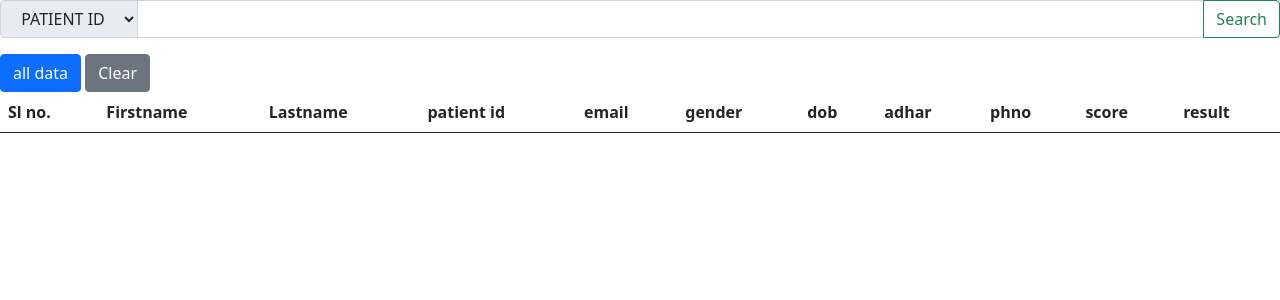
After one commit to snaik4398/pyhton_ncd_mysql, a Flask app: page /searchpage in a window 1280 px wide. The commit adds this page. Shown: the top 300 px of the page. Run offline with Flask 2, Linux system fonts and the light colour scheme; lists and menus that the app fills with data are empty; some libraries are stand-ins or nearby versions.

Commit message:
searchbutton added and frontpage

```diff
--- a/app.py
+++ b/app.py
@@ -24,7 +24,17 @@ mysql = MySQL(app)
 
 @app.route('/')
 def welcome():
+    return render_template('initial.html')
+
+@app.route('/signuppage')
+def signuppage():
     return render_template('signup.html')
+
+
+
+@app.route('/searchpage')
+def searchpage():
+    return render_template('searchpage.html')
 
 
 # when we tap to the back button it will go to the index.html page
@@ -130,6 +140,10 @@ def signup():
     if request.method == 'POST':
         pat_id= str(randomPat_id(14))
         name1 = request.form['fname']
+        fname=name1
+        lname=request.form['lname']
+
+        # merging firstname and last name
         name1 += " "
         name1 += request.form['lname']
 
@@ -143,25 +157,27 @@ def signup():
     cursor = mysql.connection.cursor(MySQLdb.cursors.DictCursor)
     # cursor.execute('SELECT * FROM accounts WHERE username = % s', (username, ))
     # account = cursor.fetchone()
+
 # mysql> desc pat_info;
 # +------------+--------------+------+-----+---------+-------+
 # | Field      | Type         | Null | Key | Default | Extra |
 # +------------+--------------+------+-----+---------+-------+
 # | id         | varchar(14)  | NO   | PRI | NULL    |       |
-# | patname    | varchar(50)  | NO   |     | NULL    |       |
+# | fname      | varchar(50)  | NO   |     | NULL    |       |
+# | lname      | varchar(50)  | NO   |     | NULL    |       |
 # | email      | varchar(100) | NO   |     | NULL    |       |
 # | gender     | varchar(100) | NO   |     | NULL    |       |
 # | dob        | varchar(100) | NO   |     | NULL    |       |
 # | adhar      | varchar(100) | NO   |     | NULL    |       |
 # | phno       | varchar(100) | NO   |     | NULL    |       |
 # | postalcode | varchar(100) | NO   |     | NULL    |       |
-# | score         | varchar(100) | NO   |     | NULL    |       |
-# | result        | varchar(100) | NO   |     | NULL    |       |
+# | score      | varchar(100) | NO   |     | NULL    |       |
+# | result     | varchar(100) | NO   |     | NULL    |       |
 # +------------+--------------+------+-----+---------+-------+
-# 10 rows in set (0.00 sec)
+# 11 rows in set (0.00 sec)
 
-    cursor.execute('INSERT INTO pat_info VALUES (% s, % s, % s, % s, % s, % s, % s, % s,% s,% s)',
-                   (pat_id,name1, email1, gen1, dob, adhar, phno, pin, sc, res ))
+    cursor.execute('INSERT INTO pat_info VALUES (% s, % s, % s, % s, % s, % s, % s, % s, % s,% s,% s)',
+                   (pat_id,fname,lname, email1, gen1, dob, adhar, phno, pin, sc, res ))
     mysql.connection.commit()
     msg = 'You have successfully registered !'
 # calling a normal pyhton function to store the  fetching email value (from the form that is created in the signup page) and in that funcion we assign to a global variable email
@@ -175,24 +191,13 @@ def signup():
     # creating a dictionary in pyhton to store it in mongo db as it is similar to jason format so it wll wasy to store in this way
     # also dictionary is mutable so we can change the stored value
 
-# code for mongo db
-#     patient_info_dictionary={
-#         'name':name1,
-#         'gender':gen1,
-#         'date_of_birth':dob,
-#         'email_id':email1,
-#         'pincode':pin,
-#         'phno':phno,
-#         'Adhar number':adhar
-#     }
-# ^^^^^^^^^^^^^^^^^^^^^^^^^^^^^^^^^^^^^^^^^^^^^^^^^^^^^^^^^^^^^^^^^^^^^^^^^^
-    # checking the global email variable is initiated or not by by printing it in console
+   # checking the global email variable is initiated or not by by printing it in console
 
 # -----------------------------------------------------------------------------------------
 # code for mongo db
     # collections.insert_one(patient_info_dictionary)
 # -----------------------------------------------------------------------------------------
-    return render_template('index.html',id=pat_id, nm=name1, gen=gen1, pin=pin, dob=dob, email=email1,msg=msg)
+    return render_template('table.html',id=pat_id, nm=name1, gen=gen1, pin=pin, dob=dob, email=email1,msg=msg)
 
 
 # after pressing the submit button in the index.html page  app.route(/submit ) is going to executed
@@ -202,10 +207,13 @@ def submit():
     total_score = 0
     # mail=email
     c = 0
+    a1=-1
 
     if request.method == 'POST':
+
+
         a1 = int(request.form['age'])
-        if (a1 > 3 or a1 < 0):
+        if (a1 > 3 or a1 < 0 or a1 == -1 ):
             return redirect(url_for('fail', s="invalid input"))
         p2 = int(request.form['2pp'])
         if (p2 > 2 or p2 < 0):
@@ -229,12 +237,64 @@ def submit():
     return redirect(url_for('success', score=total_score))
 
 
+#  id         | varchar(14)  | NO   | PRI | NULL    |       |
+# | fname      | varchar(50)  | NO   |     | NULL    |       |
+# | lname
+
+@app.route('/search', methods=['POST', 'GET'])
+def search():
+    if request.method == 'POST':
+        pdata=(request.form['primary_key']).lower()
+        idata=(request.form['inp']).lower()
+        print(pdata)
+        print(idata)
+        # if pdata=""
+
+        # l=list()
+        cursor = mysql.connection.cursor(MySQLdb.cursors.DictCursor)
+        # cursor.execute('SELECT * from pat_info WHERE id LIKE %s or lname LIKE %s or fname LIKE  %s ',(pdata,pdata,pdata))
+        cursor.execute("SELECT * from pat_info WHERE id LIKE '%"+pdata+"' or lname LIKE '%"+pdata+"' or fname LIKE '%"+pdata+"'; ")
+        cursor.execute("SELECT * from pat_info WHERE id LIKE '%"+pdata+"' or lname LIKE '%"+pdata+"' or fname LIKE '%"+pdata+"'; ")
+        result=list(cursor.fetchall())
+        return render_template('searchpage.html',parent_list=result)
+
+@app.route('/all_data', methods=['POST', 'GET'])
+def all_data():
+    if request.method == 'POST':
+        cursor = mysql.connection.cursor(MySQLdb.cursors.DictCursor)
+        cursor.execute('SELECT * FROM pat_info')
+        result=list(cursor.fetchall())
+        print("heelo")
+        print(result)
+        print(type(result))
+        print(result[0]['id'])
+
+        return render_template('searchpage.html',parent_list=result)
+    # if(len(pid)>0):
+    #     for i in pid:
+    #         id=random_n_digits(14)
+    #         if(id==i):
+    #             continue
+    #         else:
+    #             cursor.execute('INSERT INTO patient VALUES (%s, % s, % s, % s, % s, % s, % s, % s,%s,%s)',(id,firstname, lastname, gender , aadhaar, phone, birthday, pincode, total, screening,))
+    #             mysql.connection.commit()
+    #             msg='You have successfully registered !'
+    #             break
+
+    # else:
+    #     id=random_n_digits(14)
+    #     cursor.execute('INSERT INTO patient VALUES (%s,% s, % s, % s, % s, % s, % s, % s,%s,%s)',(id,firstname, lastname, gender , aadhaar, phone, birthday, pincode, total, screening))
+    #     mysql.connection.commit()
+
+    # cursor.execute('SELECT patient_id from patient WHERE aadhaar_uid=%s',[aadhaar])
+    # patient_id= cursor.fetchone()
+
+
+
+
+
+
+
+
 if __name__ == '__main__':
-    #   |
-    # client = pymongo.MongoClient("mongodb://localhost:27017")
-    # print(client)
-    # print(email)
-    # db = client['pat_info']
-    # collections = db['information']
-    # print(email)
     app.run(debug=True, port=4398)
--- /dev/null
+++ b/templates/searchpage.html
@@ -0,0 +1,143 @@
+<!doctype html>
+<html lang="en">
+
+<head>
+  <!-- Required meta tags -->
+  <meta charset="utf-8">
+  <meta name="viewport" content="width=device-width, initial-scale=1">
+
+  <!-- Bootstrap CSS -->
+  <link href="https://cdn.jsdelivr.net/npm/bootstrap@5.0.2/dist/css/bootstrap.min.css" rel="stylesheet"
+    integrity="sha384-EVSTQN3/azprG1Anm3QDgpJLIm9Nao0Yz1ztcQTwFspd3yD65VohhpuuCOmLASjC" crossorigin="anonymous">
+
+  <title>Hello, world!</title>
+</head>
+
+<body>
+
+
+  <!--
+
+  nav bar
+  <nav class="navbar navbar-expand-lg navbar-light bg-light">
+    <div class="container-fluid">
+      <a class="navbar-brand" href="#">Navbar</a>
+      <button class="navbar-toggler" type="button" data-bs-toggle="collapse" data-bs-target="#navbarSupportedContent" aria-controls="navbarSupportedContent" aria-expanded="false" aria-label="Toggle navigation">
+        <span class="navbar-toggler-icon"></span>
+      </button>
+      <div class="collapse navbar-collapse" id="navbarSupportedContent">
+        <ul class="navbar-nav me-auto mb-2 mb-lg-0">
+          <li class="nav-item">
+            <a class="nav-link active" aria-current="page" href="#">Home</a>
+          </li>
+          <li class="nav-item">
+            <a class="nav-link" href="#">Link</a>
+          </li>
+          <li class="nav-item dropdown">
+            <a class="nav-link dropdown-toggle" href="#" id="navbarDropdown" role="button" data-bs-toggle="dropdown" aria-expanded="false">
+              Dropdown
+            </a>
+            <ul class="dropdown-menu" aria-labelledby="navbarDropdown">
+              <li><a class="dropdown-item" href="#">Action</a></li>
+              <li><a class="dropdown-item" href="#">Another action</a></li>
+              <li><hr class="dropdown-divider"></li>
+              <li><a class="dropdown-item" href="#">Something else here</a></li>
+            </ul>
+          </li>
+          <li class="nav-item">
+            <a class="nav-link disabled" href="#" tabindex="-1" aria-disabled="true">Disabled</a>
+          </li>
+        </ul>
+        <form class="d-flex">
+          <input class="form-control me-2" type="search" placeholder="Search" aria-label="Search">
+          <button class="btn btn-outline-success" type="submit">Search</button>
+        </form>
+      </div>
+    </div>
+  </nav>
+
+   -->
+
+  <form action="/search" method="post">
+    <div class="input-group mb-3">
+      <select name="primary_key" class="input-group-text" id="inputGroup-sizing-default">
+        <option><a class="dropdown-item" href="">PATIENT ID</a></option>
+        <option><a class="dropdown-item" href="">FIRST NAME</a></option>
+        <option><a class="dropdown-item" href="">LAST NAME</a></option>
+      </select>
+      <input name="inp"type="text" class="form-control" aria-label="Sizing example input"
+        aria-describedby="inputGroup-sizing-default">
+      <button class="btn btn-outline-success" type="submit">Search</button>
+    </div>
+  </form>
+
+  <!-- input for the first name  -->
+  <form action="/all_data" method="post">
+    <button type="submit" class="btn btn-primary">all data </button>
+    <button type="reset" value="reset" class="btn btn-secondary">Clear</button>
+  </form>
+
+  <div>
+    <table class="table  table-striped">
+      <thead>
+
+        <trclass="">
+          <th scope="col">Sl no. </th>
+          <th scope="col">Firstname </th>
+          <th scope="col">Lastname </th>
+          <th scope="col">patient id </th>
+          <th scope="col">email </th>
+          <th scope="col">gender </th>
+          <th scope="col">dob </th>
+          <th scope="col">adhar </th>
+          <th scope="col">phno </th>
+          <th scope="col">score </th>
+          <th scope="col">result </th>
+          </tr>
+      </thead>
+    <!--
+      create table if not exists `pat_info` (
+        `id` varchar(14) not null ,
+        `fname` varchar(50) not null,
+        `lname` varchar(50) not null,
+        `email` varchar(100) not null,
+        `gender` varchar(100) not null,
+        `dob` varchar(100) not null,
+        `adhar` varchar(100) not null,
+        `phno` varchar(100) not null,
+        `postalcode` varchar(100) not null,
+        `score` varchar(100) not null,
+        `result` varchar(100) not null,
+        primary key(`id`))
+      default charset=utf8; -->
+
+      <tbody>
+
+        {% for todo in parent_list %}
+        <tr>
+          <th scope="row">{{loop.index}}</th>
+          <td>{{todo.fname}}</td>
+          <td>{{todo.lname}}</td>
+          <td>{{todo.id}}</td>
+          <td>{{todo.email}}</td>
+          <td>{{todo.gender}}</td>
+          <td>{{todo.dob}}</td>
+          <td>{{todo.adhar}}</td>
+          <td>{{todo.phno}}</td>
+          <td>{{todo.score}}</td>
+          <td>{{todo.result}}</td>
+
+        </tr>
+        {% endfor %}
+      </tbody>
+
+
+
+    </table>
+
+  </div>
+
+
+</body>
+
+</html>
--- a/templates/index.html
+++ b/templates/table.html
@@ -76,7 +76,7 @@
 
           <div>
             <label>input 0/1/2/3</label>
-            <input type="number" id="age" name="age" />
+            <input  type="number hidden" id="age" name="age"  />
 
 
 
```
Also changed, not shown: querryformysql.sql (+43 -1 lines), templates/initial.html (added, +7 -0 lines), templates/out.html (added, +103 -0 lines).
